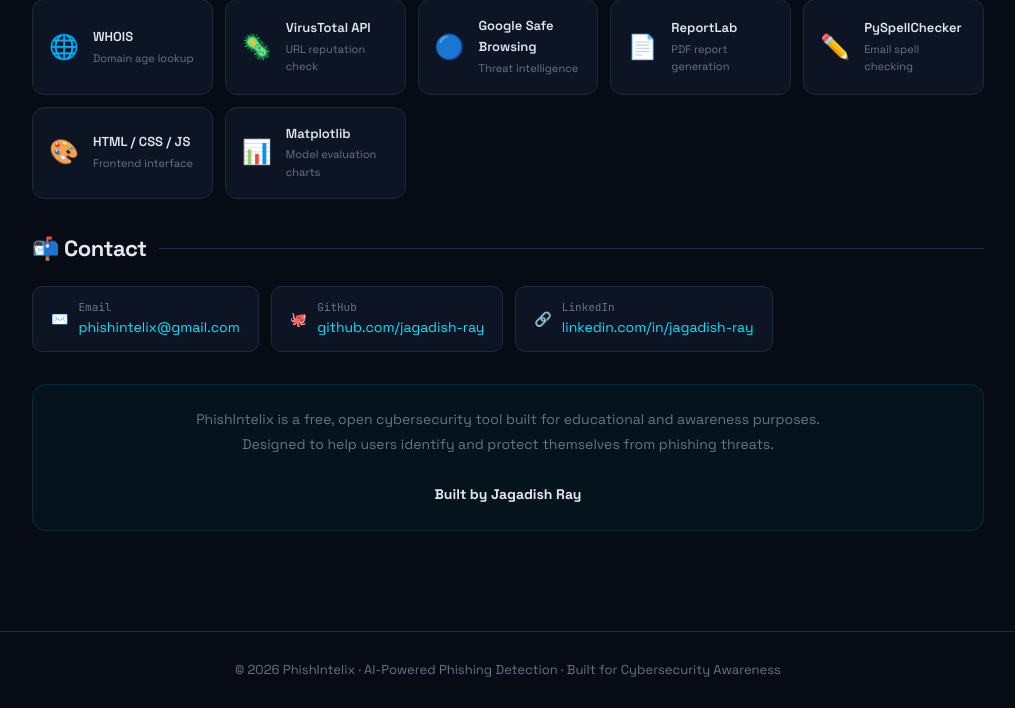
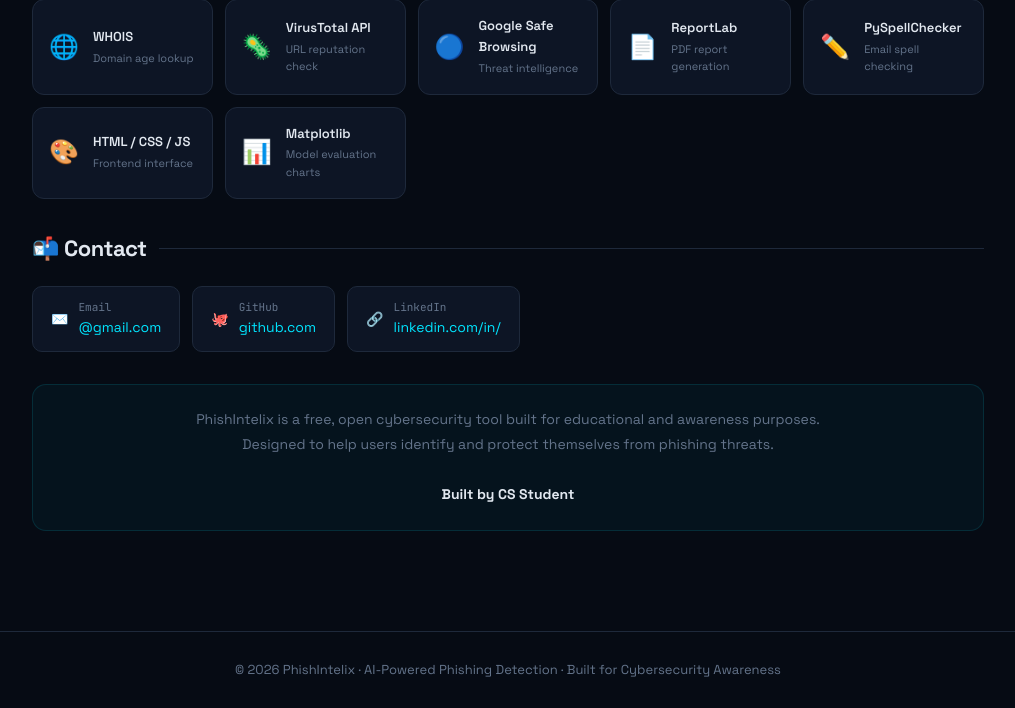
Before and after one commit to Jainparth22/MLworkshopProj, a Flask app: page /about in a window 1280 px wide. Shown: the part 2560-3268 px from the top of the page, without its empty margins (132-1147 px from the left). Run offline with Flask 3, Linux system fonts and the light colour scheme; parts of the project's set-up code (start-up, migrations or seed data) failed here and were passed over.

Commit message:
Update contact information and author details

```diff
--- a/templates/about.html
+++ b/templates/about.html
@@ -213,14 +213,14 @@ footer{border-top:1px solid var(--border);padding:28px 24px;text-align:center;co
   <!-- CONTACT -->
   <div class="section-title">📬 Contact</div>
   <div class="contact-row">
-    <a href="mailto:phishintelix@gmail.com" class="contact-chip">
-      ✉️ <div><span>Email</span>phishintelix@gmail.com</div>
+    <a href="mailto:@gmail.com" class="contact-chip">
+      ✉️ <div><span>Email</span>@gmail.com</div>
     </a>
-    <a href="https://github.com/jagadish-ray" target="_blank" class="contact-chip">
-      🐙 <div><span>GitHub</span>github.com/jagadish-ray</div>
+    <a href="https://github.com/" target="_blank" class="contact-chip">
+      🐙 <div><span>GitHub</span>github.com</div>
     </a>
-    <a href="https://www.linkedin.com/in/jagadish-ray-6536a5290/" target="_blank" class="contact-chip">
-      🔗 <div><span>LinkedIn</span>linkedin.com/in/jagadish-ray</div>
+    <a href="https://www.linkedin.com/in/" target="_blank" class="contact-chip">
+      🔗 <div><span>LinkedIn</span>linkedin.com/in/</div>
     </a>
   </div>
 
@@ -228,7 +228,7 @@ footer{border-top:1px solid var(--border);padding:28px 24px;text-align:center;co
   <div class="credit">
     PhishIntelix is a free, open cybersecurity tool built for educational and awareness purposes.<br>
     Designed to help users identify and protect themselves from phishing threats.<br><br>
-    <strong>Built by Jagadish Ray</strong>
+    <strong>Built by CS Student</strong>
   </div>
 
 </div>
```
